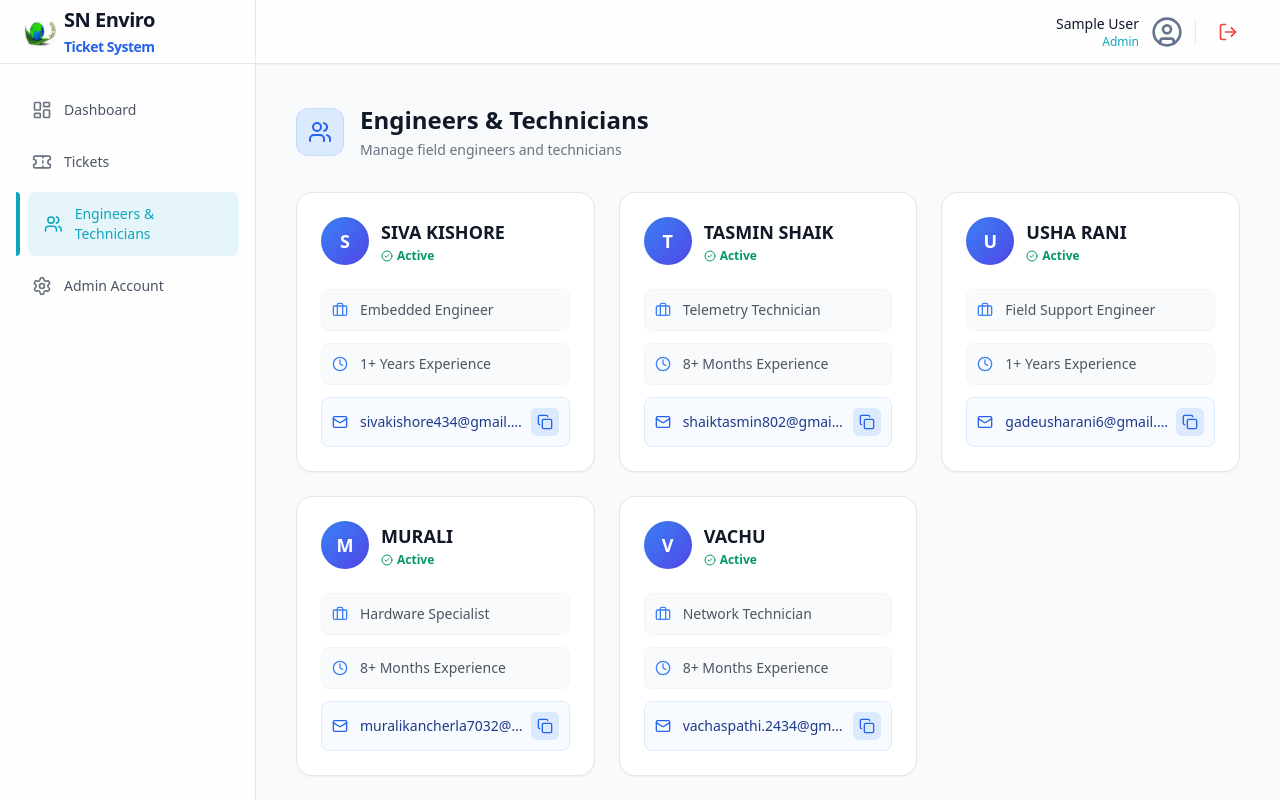
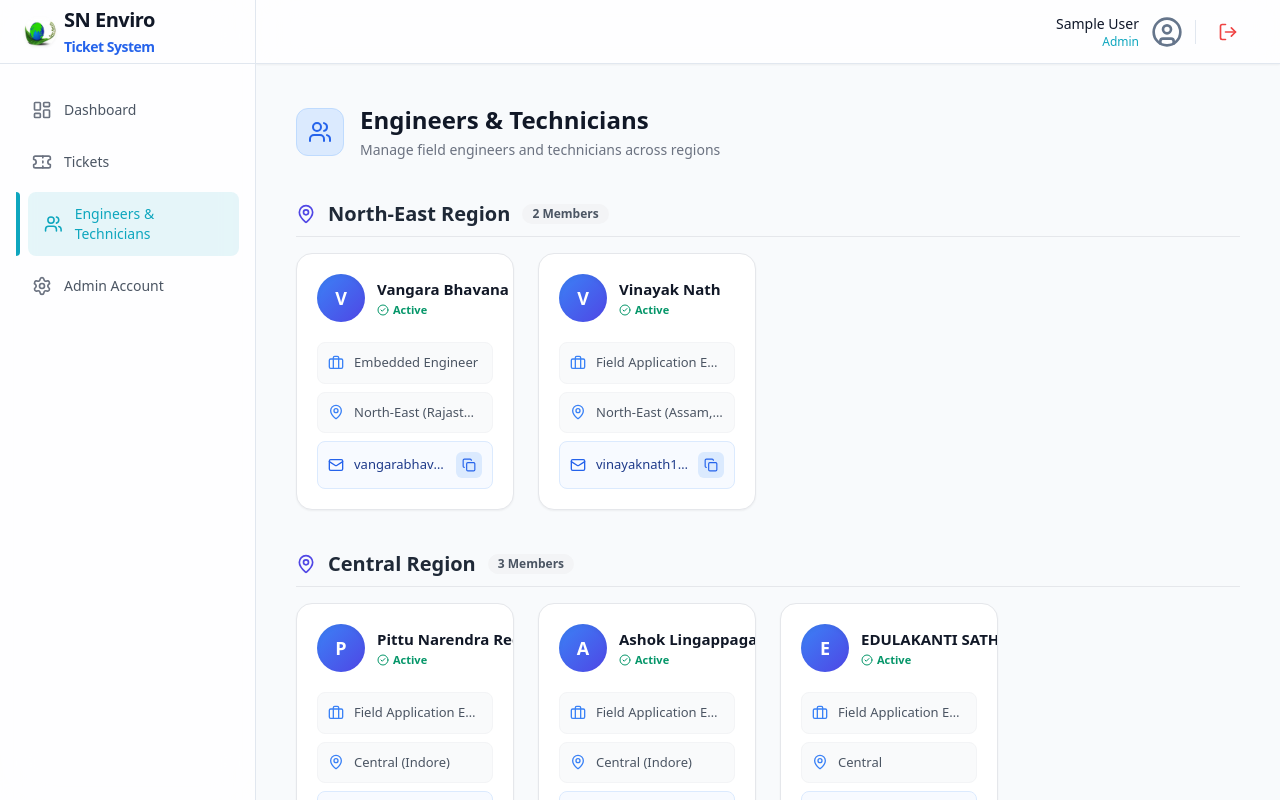
Before and after one commit to jaswanth1904/SN-Enviro-Ticket-Raising-System, a React (Vite) app in the folder frontend/: page /users in a window 1280 px wide. Built offline with nearby package versions, Linux system fonts and the light colour scheme; no server answers; sample sign-in values are in the browser's storage.

Commit message:
feat: redesign engineers UI and add email autocomplete

```diff
--- /dev/null
+++ b/frontend/src/lib/engineers.ts
@@ -0,0 +1,42 @@
+export interface Engineer {
+  name: string;
+  email: string;
+  region: string;
+  designation: string;
+}
+
+export const engineersData: Engineer[] = [
+  { name: 'Vangara Bhavana', email: 'vangarabhavana.resume@gmail.com', region: 'North-East (Rajasthan, West Bengal, Assam, Meghalaya)', designation: 'Embedded Engineer' },
+  { name: 'Vinayak Nath', email: 'vinayaknath16@gmail.com', region: 'North-East (Assam, Meghalaya)', designation: 'Field Application Engineer' },
+  { name: 'Pittu Narendra Reddy', email: 'reddynarendra211@gmail.com', region: 'Central (Indore)', designation: 'Field Application Engineer' },
+  { name: 'Saiteja Vuduthala', email: 'saitejavudathala@gmail.com', region: 'Telangana & Andhra Pradesh', designation: 'Field Application Engineer' },
+  { name: 'Praveen Brahmasani', email: 'praveenbrahmasani602@gmail.com', region: 'South (Hyderabad)', designation: 'Field Application Engineer' },
+  { name: 'Ashok Lingappagari', email: 'ashoklingappagari@gmail.com', region: 'Central (Indore)', designation: 'Field Application Engineer' },
+  { name: 'BOMMERA PRAVEEN BABU', email: 'bommerapraveen2@gmail.com', region: 'Telangana & Andhra Pradesh', designation: 'Field Application Engineer' },
+  { name: 'EDULAKANTI SATHWIK REDDY', email: 'sathwikreddy169@gmail.com', region: 'Central', designation: 'Field Application Engineer' },
+  { name: 'Gowtham Lanke', email: 'gowthamlanke4@gmail.com', region: 'East (Kolkata)', designation: 'Field Application Engineer' },
+  { name: 'Jyothi Boppudi', email: 'jyothiboppudi08@gmail.com', region: 'North (Delhi, NCR, Haryana, Punjab)', designation: 'Embedded Engineer' },
+  { name: 'N Rajesh', email: 'nethalarajesh17@gmail.com', region: 'East', designation: 'Field Application Engineer' },
+  { name: 'Tasmin Shaik', email: 'shaiktasmin802@gmail.com', region: 'West (Maharashtra, Gujarat, Goa)', designation: 'Embedded Engineer' },
+  { name: 'Teja poodari', email: 'tejapoodari@gmail.com', region: 'South', designation: 'Field Application Engineer' }
+];
+
+// Helper function to group engineers by broad region categories for display
+export const groupedEngineers = engineersData.reduce((acc, engineer) => {
+  // Try to extract a clean region key (e.g., "North-East", "Central", "South", "East", "West", "North", "Telangana & Andhra Pradesh")
+  let key = 'Other';
+  const regionLower = engineer.region.toLowerCase();
+
+  if (regionLower.includes('north-east')) key = 'North-East';
+  else if (regionLower.includes('north')) key = 'North';
+  else if (regionLower.includes('central')) key = 'Central';
+  else if (regionLower.includes('telangana')) key = 'Telangana & AP';
+  else if (regionLower.includes('south')) key = 'South';
+  else if (regionLower.includes('east')) key = 'East';
+  else if (regionLower.includes('west')) key = 'West';
+  else key = engineer.region.split('(')[0].trim();
+
+  if (!acc[key]) acc[key] = [];
+  acc[key].push(engineer);
+  return acc;
+}, {} as Record<string, Engineer[]>);
--- a/frontend/src/pages/TicketDetail.tsx
+++ b/frontend/src/pages/TicketDetail.tsx
@@ -3,6 +3,7 @@ import { useParams, useNavigate } from 'react-router-dom';
 import api from '../services/api';
 import toast from 'react-hot-toast';
 import { ArrowLeft, MapPin, CheckCircle, Cpu, Clock, Mail, User, ArrowRight, ExternalLink, X, AlertCircle } from 'lucide-react';
+import { engineersData } from '../lib/engineers';
 
 export const TicketDetail: React.FC = () => {
   const { id } = useParams<{ id: string }>();
@@ -12,6 +13,7 @@ export const TicketDetail: React.FC = () => {
   const [closingNotes, setClosingNotes] = useState('');
   const [isResolving, setIsResolving] = useState(false);
   const [selectedUser, setSelectedUser] = useState('');
+  const [showDropdown, setShowDropdown] = useState(false);
   const [isImageModalOpen, setIsImageModalOpen] = useState(false);
 
   useEffect(() => {
@@ -61,6 +63,9 @@ export const TicketDetail: React.FC = () => {
       toast.error('Please select a technician');
       return;
     }
+
+    // In case the user clicked an autocomplete name but it hasn't filled yet,
+    // or if they type a valid email.
     try {
       const response = await api.patch(`/tickets/${id}`, { assignedTo: selectedUser });
 
@@ -83,6 +88,11 @@ export const TicketDetail: React.FC = () => {
       toast.error('Error assigning ticket');
     }
   };
+
+  const filteredEngineers = engineersData.filter(e =>
+    e.name.toLowerCase().includes(selectedUser.toLowerCase()) ||
+    e.email.toLowerCase().includes(selectedUser.toLowerCase())
+  );
 
   if (loading) return <div className="p-8 text-blue-600 font-medium animate-pulse">Loading Ticket Details...</div>;
   if (!ticket) return <div className="p-8 text-red-500 font-medium">Ticket not found.</div>;
@@ -196,7 +206,7 @@ export const TicketDetail: React.FC = () => {
 
             <div className="space-y-4">
               {/* Redesigned Assign Technician UI */}
-              <div className="bg-white rounded-xl border border-blue-100 shadow-sm overflow-hidden mb-6">
+              <div className="bg-white rounded-xl border border-blue-100 shadow-sm overflow-visible mb-6">
                 <div className="bg-blue-50/50 p-4 border-b border-blue-100 flex items-center space-x-3">
                   <div className="p-2 bg-blue-100 rounded-lg text-blue-600">
                     <User className="w-5 h-5" />
@@ -213,16 +223,43 @@ export const TicketDetail: React.FC = () => {
                         <Mail className="h-4 w-4 text-gray-400" />
                       </div>
                       <input
-                        type="email"
+                        type="text"
                         className="w-full bg-gray-50 border border-gray-200 rounded-lg text-sm text-gray-900 pl-10 pr-4 py-2.5 focus:outline-none focus:border-blue-500 focus:ring-1 focus:ring-blue-500 transition-colors"
-                        placeholder="e.g. technician@gmail.com"
+                        placeholder="Search name or email..."
                         value={selectedUser}
-                        onChange={(e) => setSelectedUser(e.target.value)}
+                        onChange={(e) => {
+                          setSelectedUser(e.target.value);
+                          setShowDropdown(true);
+                        }}
+                        onFocus={() => setShowDropdown(true)}
+                        onBlur={() => setTimeout(() => setShowDropdown(false), 200)}
                       />
+
+                      {/* Autocomplete Dropdown */}
+                      {showDropdown && selectedUser && filteredEngineers.length > 0 && (
+                        <div className="absolute z-50 w-full mt-1 bg-white border border-gray-200 rounded-lg shadow-xl max-h-60 overflow-y-auto left-0 top-full">
+                          {filteredEngineers.map((engineer, idx) => (
+                            <div
+                              key={idx}
+                              className="p-3 hover:bg-blue-50 cursor-pointer border-b border-gray-50 last:border-0 transition-colors"
+                              onClick={() => {
+                                setSelectedUser(engineer.email);
+                                setShowDropdown(false);
+                              }}
+                            >
+                              <div className="font-bold text-sm text-gray-900">{engineer.name}</div>
+                              <div className="text-xs text-gray-500 mt-0.5 flex flex-col">
+                                <span className="text-blue-600">{engineer.email}</span>
+                                <span>{engineer.region}</span>
+                              </div>
+                            </div>
+                          ))}
+                        </div>
+                      )}
                     </div>
                     <button
                       onClick={handleAssign}
-                      disabled={!selectedUser}
+                      disabled={!selectedUser || !selectedUser.includes('@')}
                       className="px-6 py-2.5 bg-blue-600 hover:bg-blue-700 disabled:bg-gray-300 disabled:cursor-not-allowed text-white rounded-lg text-sm font-bold tracking-wide transition-all shadow-sm flex items-center justify-center whitespace-nowrap"
                     >
                       Forward Email
--- a/frontend/src/pages/Users.tsx
+++ b/frontend/src/pages/Users.tsx
@@ -1,14 +1,7 @@
 import React from 'react';
-import { Users as UsersIcon, Mail, Briefcase, Clock, Copy, CheckCircle2 } from 'lucide-react';
+import { Users as UsersIcon, Mail, Briefcase, MapPin, Copy, CheckCircle2 } from 'lucide-react';
 import toast from 'react-hot-toast';
-
-const engineers = [
-  { name: 'SIVA KISHORE', email: 'sivakishore434@gmail.com', designation: 'Embedded Engineer', experience: '1+ Years', status: 'Active' },
-  { name: 'TASMIN SHAIK', email: 'shaiktasmin802@gmail.com', designation: 'Telemetry Technician', experience: '8+ Months', status: 'Active' },
-  { name: 'USHA RANI', email: 'gadeusharani6@gmail.com', designation: 'Field Support Engineer', experience: '1+ Years', status: 'Active' },
-  { name: 'MURALI', email: 'muralikancherla7032@gmail.com', designation: 'Hardware Specialist', experience: '8+ Months', status: 'Active' },
-  { name: 'VACHU', email: 'vachaspathi.2434@gmail.com', designation: 'Network Technician', experience: '8+ Months', status: 'Active' }
-];
+import { groupedEngineers, Engineer } from '../lib/engineers';
 
 export const Users: React.FC = () => {
   const handleCopyEmail = (email: string) => {
@@ -17,7 +10,7 @@ export const Users: React.FC = () => {
   };
 
   return (
-    <div className="space-y-8 max-w-[1400px] mx-auto pb-12">
+    <div className="space-y-10 max-w-[1400px] mx-auto pb-12">
       <div className="flex items-center justify-between mb-8">
         <div className="flex items-center space-x-4">
           <div className="h-12 w-12 rounded-xl bg-blue-100 border border-blue-200 flex items-center justify-center">
@@ -25,52 +18,63 @@ export const Users: React.FC = () => {
           </div>
           <div>
             <h2 className="text-2xl font-bold text-gray-900">Engineers & Technicians</h2>
-            <p className="text-gray-500 text-sm mt-1">Manage field engineers and technicians</p>
+            <p className="text-gray-500 text-sm mt-1">Manage field engineers and technicians across regions</p>
           </div>
         </div>
       </div>
 
-      <div className="grid grid-cols-1 md:grid-cols-2 lg:grid-cols-3 gap-6">
-        {engineers.map((engineer, index) => (
-          <div key={index} className="bg-white rounded-2xl border border-gray-200 shadow-sm hover:shadow-md transition-shadow overflow-hidden group">
-            <div className="p-6">
+      {Object.entries(groupedEngineers).map(([region, engineers]) => (
+        <div key={region} className="space-y-4">
+          {/* Region Header */}
+          <div className="flex items-center space-x-3 border-b border-gray-200 pb-2">
+            <MapPin className="w-5 h-5 text-indigo-600" />
+            <h3 className="text-xl font-bold text-gray-800">{region} Region</h3>
+            <span className="bg-gray-100 text-gray-600 text-xs font-semibold px-2.5 py-0.5 rounded-full">
+              {engineers.length} {engineers.length === 1 ? 'Member' : 'Members'}
+            </span>
+          </div>
+
+          <div className="grid grid-cols-1 md:grid-cols-2 lg:grid-cols-3 xl:grid-cols-4 gap-6">
+            {engineers.map((engineer: Engineer, index: number) => (
+              <div key={index} className="bg-white rounded-2xl border border-gray-200 shadow-sm hover:shadow-md hover:border-blue-200 transition-all duration-300 overflow-hidden group transform hover:-translate-y-1">
+                <div className="p-5">
                   <div className="flex items-start justify-between mb-4">
                     <div className="flex items-center space-x-3">
-                  <div className="h-12 w-12 rounded-full bg-gradient-to-br from-blue-500 to-indigo-600 flex items-center justify-center text-white font-bold text-lg shadow-inner">
-                    {engineer.name.charAt(0)}
+                      <div className="h-12 w-12 rounded-full bg-gradient-to-br from-blue-500 to-indigo-600 flex items-center justify-center text-white font-bold text-lg shadow-inner shrink-0">
+                        {engineer.name.charAt(0).toUpperCase()}
                       </div>
-                  <div>
-                    <h3 className="font-bold text-gray-900 text-lg">{engineer.name}</h3>
-                    <div className="flex items-center text-emerald-600 text-xs font-semibold mt-0.5">
-                      <CheckCircle2 className="w-3 h-3 mr-1" />
-                      {engineer.status}
+                      <div className="overflow-hidden">
+                        <h3 className="font-bold text-gray-900 text-[15px] truncate" title={engineer.name}>{engineer.name}</h3>
+                        <div className="flex items-center text-emerald-600 text-[11px] font-semibold mt-0.5">
+                          <CheckCircle2 className="w-3 h-3 mr-1 shrink-0" />
+                          Active
                         </div>
                       </div>
                     </div>
                   </div>
 
-              <div className="space-y-3 mt-6">
-                <div className="flex items-center text-sm text-gray-600 bg-gray-50 p-2.5 rounded-lg border border-gray-100">
-                  <Briefcase className="w-4 h-4 text-blue-500 mr-3 shrink-0" />
-                  <span className="font-medium">{engineer.designation}</span>
+                  <div className="space-y-2 mt-5">
+                    <div className="flex items-center text-[13px] text-gray-600 bg-gray-50 p-2.5 rounded-lg border border-gray-100">
+                      <Briefcase className="w-4 h-4 text-blue-500 mr-2.5 shrink-0" />
+                      <span className="font-medium truncate" title={engineer.designation}>{engineer.designation}</span>
                     </div>
 
-                <div className="flex items-center text-sm text-gray-600 bg-gray-50 p-2.5 rounded-lg border border-gray-100">
-                  <Clock className="w-4 h-4 text-blue-500 mr-3 shrink-0" />
-                  <span className="font-medium">{engineer.experience} Experience</span>
+                    <div className="flex items-center text-[13px] text-gray-600 bg-gray-50 p-2.5 rounded-lg border border-gray-100">
+                      <MapPin className="w-4 h-4 text-blue-500 mr-2.5 shrink-0" />
+                      <span className="font-medium truncate" title={engineer.region}>{engineer.region}</span>
                     </div>
 
-                <div className="flex items-center justify-between text-sm text-gray-600 bg-blue-50/50 p-2.5 rounded-lg border border-blue-100 group-hover:bg-blue-50 transition-colors">
+                    <div className="flex items-center justify-between text-[13px] text-gray-600 bg-blue-50/50 p-2.5 rounded-lg border border-blue-100 group-hover:bg-blue-50 transition-colors mt-2">
                       <div className="flex items-center truncate mr-2">
-                    <Mail className="w-4 h-4 text-blue-600 mr-3 shrink-0" />
-                    <span className="font-medium text-blue-900 truncate">{engineer.email}</span>
+                        <Mail className="w-4 h-4 text-blue-600 mr-2.5 shrink-0" />
+                        <span className="font-medium text-blue-900 truncate" title={engineer.email}>{engineer.email}</span>
                       </div>
                       <button
                         onClick={() => handleCopyEmail(engineer.email)}
                         className="p-1.5 text-blue-600 hover:bg-blue-200 bg-blue-100 rounded-md transition-colors shrink-0"
                         title="Copy Email for Assignment"
                       >
-                    <Copy className="w-4 h-4" />
+                        <Copy className="w-3.5 h-3.5" />
                       </button>
                     </div>
                   </div>
@@ -79,5 +83,7 @@ export const Users: React.FC = () => {
             ))}
           </div>
         </div>
+      ))}
+    </div>
   );
 };
```
Lines whose indentation alone changed are shown as unchanged.
